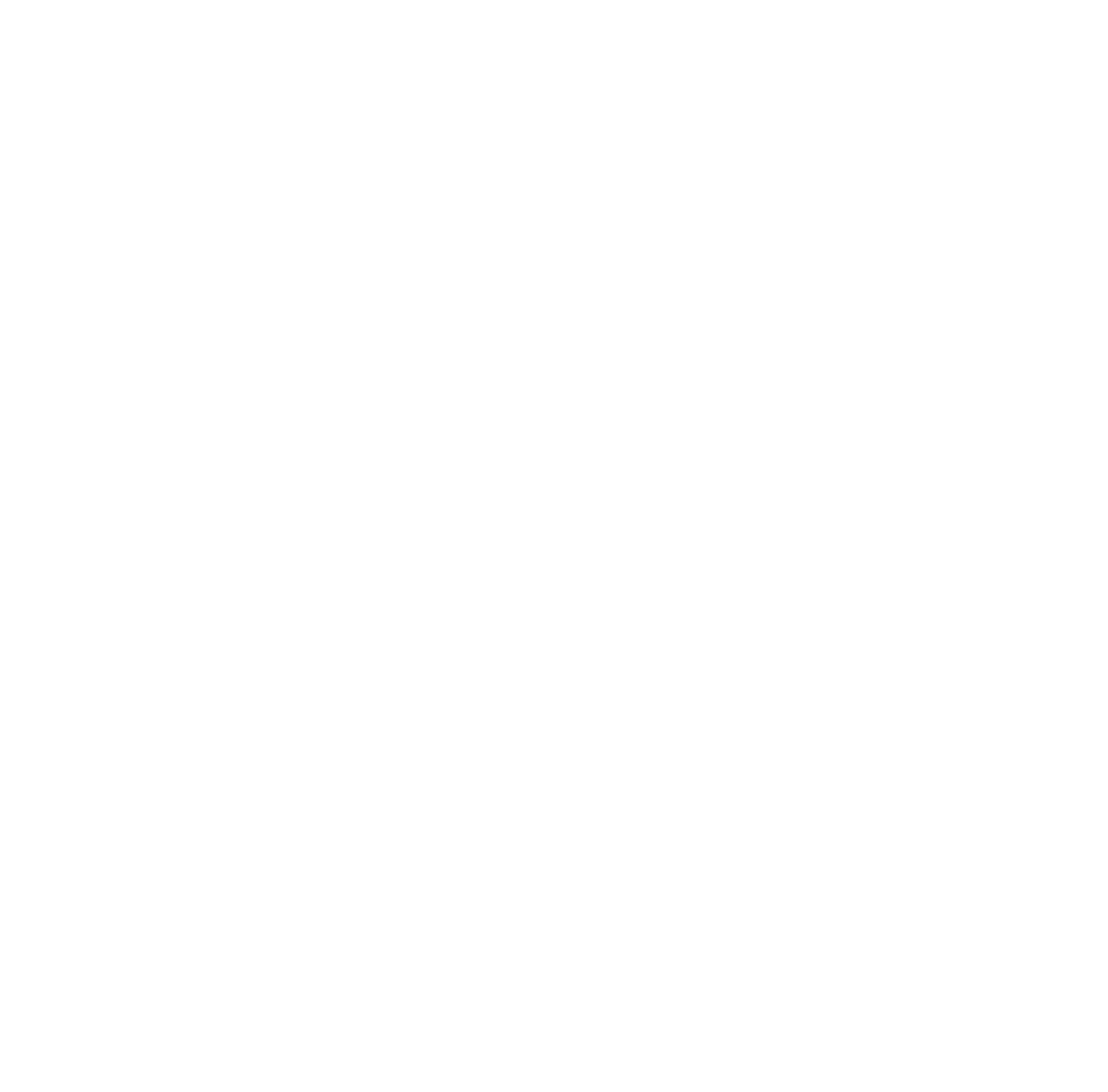
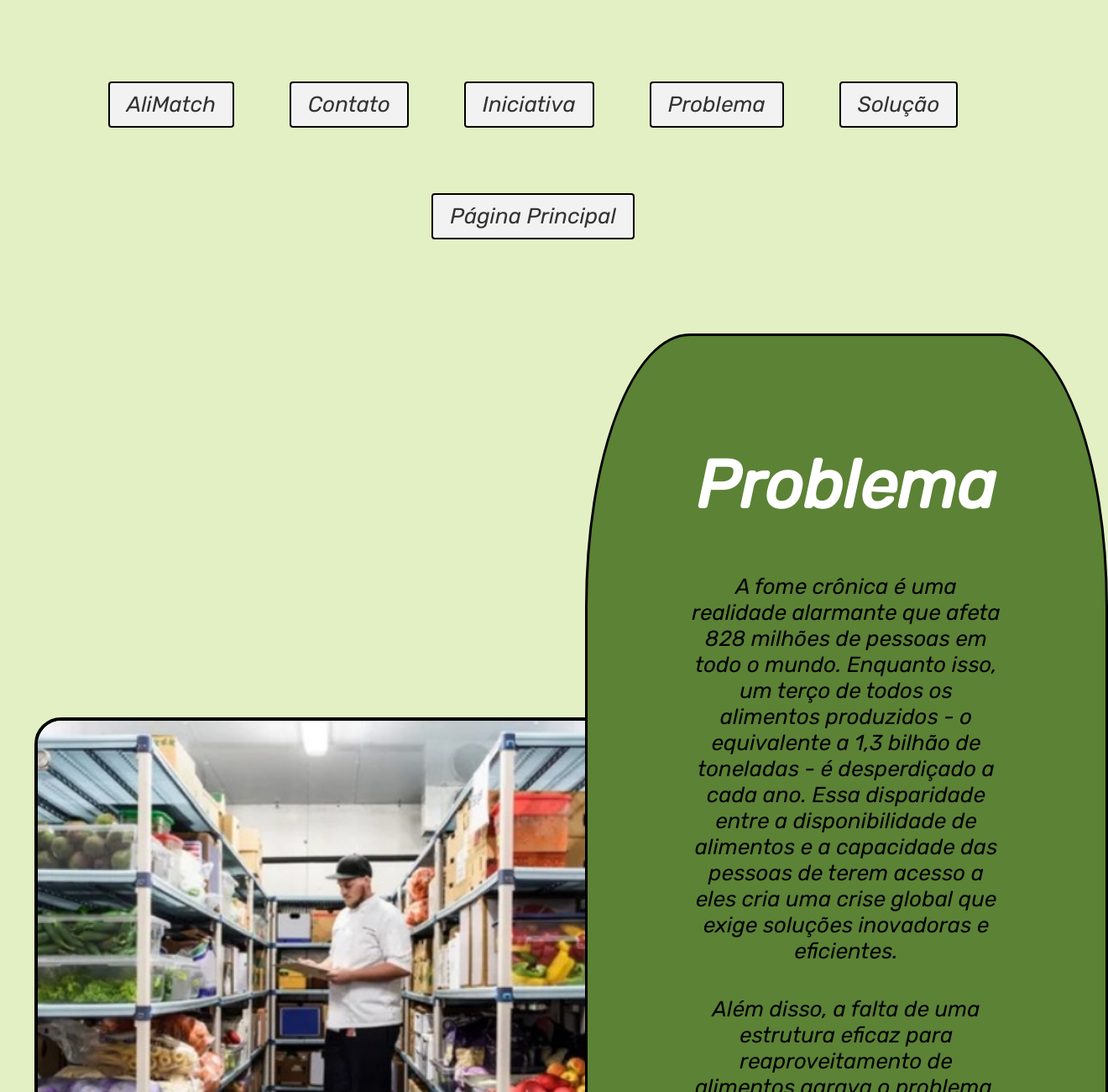
Before and after one commit to GlobalSolutionGithub/FrontEnd-GS, a plain HTML site: page global - frontEnd/pages/problema.html in a window 1280 px wide. Shown: the top 1300 px of the page at 84% size, 1320 px wide, since content can reach past the window. Before the commit the page ends 800 px from the top, so only its background shows below. Drawn offline with Linux system fonts and the light colour scheme.

Commit message:
Add files via upload

```diff
--- a/global - frontEnd/css/styleApp.css
+++ b/global - frontEnd/css/styleApp.css
@@ -20,6 +20,8 @@ body {
 .logo {
   text-align: center;
   margin: 0 4em;
+  border: 2px ;
+  align-items: center;
 }
 
 .texto {
@@ -31,6 +33,7 @@ body {
   max-width: 800px;
   margin: 7em auto;
   border-radius: 20%;
+  border: 3px solid black;
 }
 
 .titulo {
@@ -82,7 +85,6 @@ a:hover {
   background-color: #5c8235;
 }
 
-/* Media Queries */
 @media screen and (max-width: 768px) {
   .texto {
     padding: 20px;
--- /dev/null
+++ b/global - frontEnd/css/styleContato.css
@@ -0,0 +1,116 @@
+@import url('https://fonts.googleapis.com/css2?family=Rubik:ital@1&display=swap');
+
+* {
+  padding: 0;
+  margin: 0;
+  box-sizing: border-box;
+}
+
+body {
+  background-color: #e3f0c4;
+  font-family: 'Rubik', sans-serif;
+}
+
+.menu_nav {
+  text-align: center;
+  margin-top: 3em;
+}
+
+nav ul {
+  list-style: none;
+  padding: 0;
+  margin: 0;
+}
+
+nav li {
+  display: inline-block;
+  margin-right: 10px;
+}
+
+nav a {
+  display: inline-block;
+  padding: 10px 20px;
+  background-color: #f2f2f2;
+  color: #333;
+  font-size: 26px;
+  text-decoration: none;
+  border: 2px solid black;
+  border-radius: 4px;
+}
+
+a:hover {
+  background-color: #5c8235;
+}
+
+.titulo_form {
+  text-align: center;
+  margin-top: 3em;
+}
+
+.titulo_contato {
+  font-size: 58px;
+}
+
+.texto_contato {
+  font-size: 24px;
+}
+
+.formulario {
+  display: flex;
+  flex-direction: column;
+  align-items: center;
+  text-align: center;
+  margin-top: 1em;
+}
+
+.campos {
+  border-radius: 15px;
+  border: 4px solid black;
+  padding: 3em;
+  width: 500px;
+  margin: 1em;
+}
+
+input[type="text"],
+input[type="number"],
+input[type="email"],
+textarea {
+  width: 100%;
+  padding: 10px;
+  margin-bottom: 10px;
+  border: 2px solid black;
+  border-radius: 4px;
+  font-size: 20px;
+}
+
+.indicadores {
+  font-size: 24px;
+  margin-bottom: 5px;
+}
+
+.respostas {
+  display: flex;
+  flex-direction: column;
+  margin-bottom: 10px;
+}
+
+textarea {
+  resize: vertical;
+  min-height: 150px;
+}
+
+button[type="submit"] {
+  padding: 10px 20px;
+  background-color: #f2f2f2;
+  color: #1b8820;
+  font-size: 20px;
+  border: 2px solid black;
+  border-radius: 4px;
+  margin-top: 2em;
+  cursor: pointer;
+}
+
+button[type="submit"]:hover {
+  background-color: #5c8235;
+  color: #fff;
+}
--- /dev/null
+++ b/global - frontEnd/css/styleProblema.css
@@ -0,0 +1,92 @@
+@import url('https://fonts.googleapis.com/css2?family=Rubik:ital@1&display=swap');
+
+* {
+  margin: 0;
+  padding: 0;
+}
+
+body {
+  font-family: 'Rubik', sans-serif;
+  background-color: #e3f0c4;
+}
+
+.menu_nav {
+    text-align: center;
+  }
+
+  nav ul {
+    list-style: none;
+    padding: 0;
+    margin: 0;
+  }
+
+  nav li {
+    display: inline-block;
+    margin-right: 10px;
+  }
+
+  nav a {
+    display: inline-block;
+    padding: 10px 20px;
+    background-color: #f2f2f2;
+    color: #333;
+    font-size: 26px;
+    margin: 0 1em;
+    text-decoration: none;
+    border: 2px solid black;
+    border-radius: 4px;
+    margin-top: 3em;
+  }
+
+  a:hover {
+    background-color: #5c8235;
+  }
+
+  .container {
+    display: flex;
+    justify-content: center;
+    align-items: center;
+    text-align: center;
+
+  }
+
+  .logo {
+    text-align: center;
+    margin: 0 4em;
+
+  }
+
+  .texto {
+    text-align: center;
+    background-color: #f9f9f9;
+    padding: 120px;
+    background-color: #5c8235;
+    width: 40%;
+    max-width: 800px;
+    margin: 7em auto;
+    border-radius: 20%;
+    border: 3px solid black;
+  }
+
+  .titulo {
+    font-size: 5em;
+    padding: 10px;
+    color: #fff;
+    margin-bottom: 10px;
+  }
+
+  .paragrafo {
+    font-size: 26px;
+  }
+
+  .imagem {
+    width: 40em;
+    margin: 0 1em;
+    margin-left: 5em;
+  }
+
+  #image{
+    border-radius: 2em;
+    width: 700px;
+    border: 4px solid black;
+  }
--- /dev/null
+++ b/global - frontEnd/js/scriptProblema.js
@@ -0,0 +1,21 @@
+var imagens =[
+    '../images/slide1.jpg',
+    '../images/slide2.jpg',
+    '../images/slide3.jpg',
+    '../images/slide4.jpg',
+    '../images/slide5.jpg',
+    '../images/slide6.jpg',
+    '../images/slide7.jpg',
+];
+
+var Index=0;
+var time=2000;
+
+function slideShow(){
+    document.getElementById('image').src=imagens[Index];
+    Index++;
+    if (Index ==imagens.length){Index=0;}
+    setTimeout("slideShow()",time);
+
+}
+slideShow();
--- a/global - frontEnd/pages/contato.html
+++ b/global - frontEnd/pages/contato.html
@@ -4,21 +4,79 @@
     <meta charset="UTF-8">
     <meta http-equiv="X-UA-Compatible" content="IE=edge">
     <meta name="viewport" content="width=device-width, initial-scale=1.0">
-    <title>Document</title>
+    <title>Contato</title>
+    <link rel="stylesheet" href="../css/styleContato.css" type="text/css">
 </head>
 <body>
     <div class="menu_nav">
         <nav>
           <ul>
-            <li><a href="../pages/alimatch.html"> AliMatch</a></li>
-            <li><a href="../pages/contato.html"> Contato</a></li>
-            <li><a href="../pages/iniciativa.html"> Iniciativa</a></li>
-            <li><a href="../pages/problema.html"> Problema</a></li>
-            <li><a href="../pages/solucao.html"> Solução</a></li>
-            <li><a href="../index.html"> Página Principal</a></li>
-
+            <li><a href="../pages/alimatch.html">AliMatch</a></li>
+            <li><a href="../pages/contato.html">Contato</a></li>
+            <li><a href="../pages/iniciativa.html">Iniciativa</a></li>
+            <li><a href="../pages/problema.html">Problema</a></li>
+            <li><a href="../pages/solucao.html">Solução</a></li>
+            <li><a href="../index.html">Página Principal</a></li>
           </ul>
         </nav>
-      </div>
+    </div>
+
+    <div class="titulo_form">
+        <h1 class="titulo_contato">CONTATO</h1>
+        <p class="texto_contato">Para entrar em contato conosco, envie seus dados.</p>
+    </div>
+
+    <form class="formulario">
+        <fieldset class="campos">
+            <div>
+                <label class="indicadores">Nome Completo</label>
+                <input type="text" name="nome" id="nome">
+            </div>
+
+            <div>
+                <label class="indicadores">Telefone</label>
+                <input type="number" name="numero" id="numero">
+            </div>
+
+            <div>
+                <label class="indicadores">Email</label>
+                <input type="email" name="email" id="email">
+            </div>
+
+            <div>
+                <label class="indicadores">Você se apresenta como:</label>
+                <div class="respostas">
+                    <label>
+                        <input type="radio" name="apresentacao" value="Apoiador">Apoiador
+                    </label>
+
+                    <label>
+                        <input type="radio" name="apresentacao" value="Produtor">Produtor
+                    </label>
+
+                    <label>
+                        <input type="radio" name="apresentacao" value="ONG/ORG">ONG / ORG
+                    </label>
+
+                    <label>
+                        <input type="radio" name="apresentacao" value="Restaurante">Restaurante
+                    </label>
+
+                    <label>
+                        <input type="radio" name="apresentacao" value="Mercado">Mercado
+                    </label>
+                </div>
+            </div>
+
+            <div class="caixa_texto">
+                <label class="indicadores">Escreva o assunto que deseja tratar e conte-nos um pouco sobre você:</label>
+                <textarea rows="10" id="assunto" name="assunto"></textarea>
+            </div>
+
+        </fieldset>
+
+        <button type="submit">Enviar</button>
+
+    </form>
 </body>
 </html>
--- a/global - frontEnd/pages/problema.html
+++ b/global - frontEnd/pages/problema.html
@@ -0,0 +1,62 @@
+<!DOCTYPE html>
+<html lang="pt-br">
+  <head>
+    <meta charset="UTF-8" />
+    <meta http-equiv="X-UA-Compatible" content="IE=edge" />
+    <meta name="viewport" content="width=device-width, initial-scale=1.0" />
+    <link rel="stylesheet" href="../css/styleProblema.css" type="text/css" />
+    <script src="../js/scriptProblema.js"></script>
+    <title>Problema</title>
+  </head>
+  <body>
+    <img class="image">
+    <script src="../js/scriptProblema.js"></script>
+    <div class="menu_nav">
+      <nav>
+        <ul>
+          <li><a href="../pages/alimatch.html"> AliMatch</a></li>
+          <li><a href="../pages/contato.html"> Contato</a></li>
+          <li><a href="../pages/iniciativa.html"> Iniciativa</a></li>
+          <li><a href="../pages/problema.html"> Problema</a></li>
+          <li><a href="../pages/solucao.html"> Solução</a></li>
+          <li><a href="../index.html"> Página Principal</a></li>
+        </ul>
+      </nav>
+    </div>
+
+    <div class="container">
+      <div class="imagem" >
+
+        <img id="image"/>
+
+      </div>
+      <div class="texto">
+        <h3 class="titulo">Problema</h3>
+        <br />
+        <br />
+        <p class="paragrafo">
+          A fome crônica é uma realidade alarmante que afeta 828 milhões de
+          pessoas em todo o mundo. Enquanto isso, um terço de todos os alimentos
+          produzidos - o equivalente a 1,3 bilhão de toneladas - é desperdiçado
+          a cada ano. Essa disparidade entre a disponibilidade de alimentos e a
+          capacidade das pessoas de terem acesso a eles cria uma crise global
+          que exige soluções inovadoras e eficientes.
+        </p>
+        <br />
+        <br />
+        <p class="paragrafo">
+          Além disso, a falta de uma estrutura eficaz para reaproveitamento de
+          alimentos agrava o problema. Muitos produtores de pequeno porte
+          enfrentam dificuldades na distribuição de seus excedentes, enquanto
+          pessoas em situação de vulnerabilidade financeira lutam para ter
+          acesso a alimentos frescos e nutritivos. Essa lacuna entre produtores
+          e consumidores resulta em desperdício desnecessário, degradação do
+          meio ambiente e desigualdade social. É urgente encontrar uma maneira
+          de conectar essas duas pontas de forma eficiente e sustentável, para
+          combater a fome e reduzir o desperdício alimentar.
+        </p>
+      </div>
+    </div>
+    <script src="../js/scriptProblema.js"></script>
+  </body>
+</html>
```
Also changed, not shown: global - frontEnd/index.html (+2 -2 lines), global - frontEnd/pages/alimatch.html (+1 -1 lines), global - frontEnd/images/foodRevive.jpg (added), global - frontEnd/images/logo AliMatch.jpg (added), global - frontEnd/images/slide1.jpg (added), global - frontEnd/images/slide2.jpg (added), global - frontEnd/images/slide3.jpg (added), global - frontEnd/images/slide4.jpg (added), global - frontEnd/images/slide5.jpg (added), global - frontEnd/images/slide6.jpg (added), global - frontEnd/images/slide7.jpg (added).
